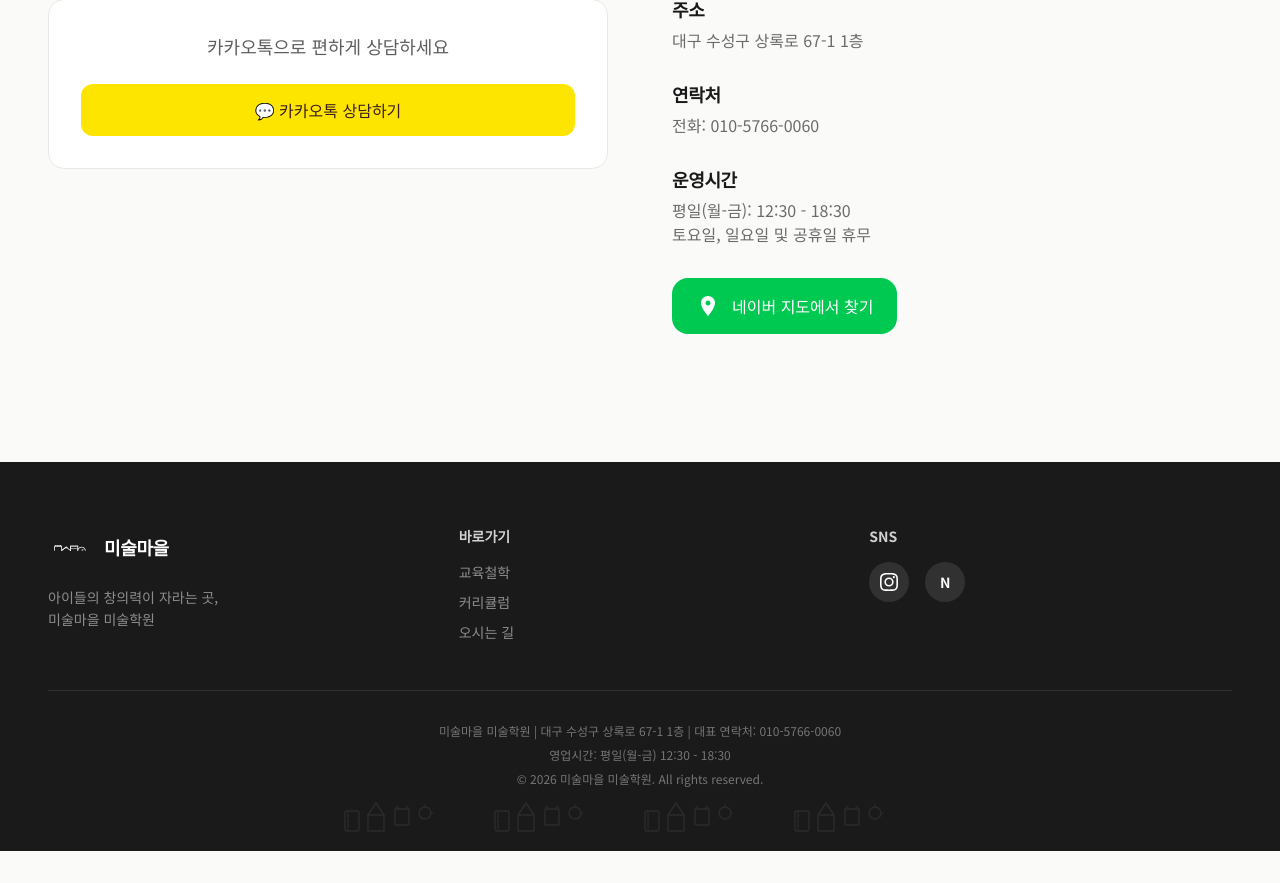
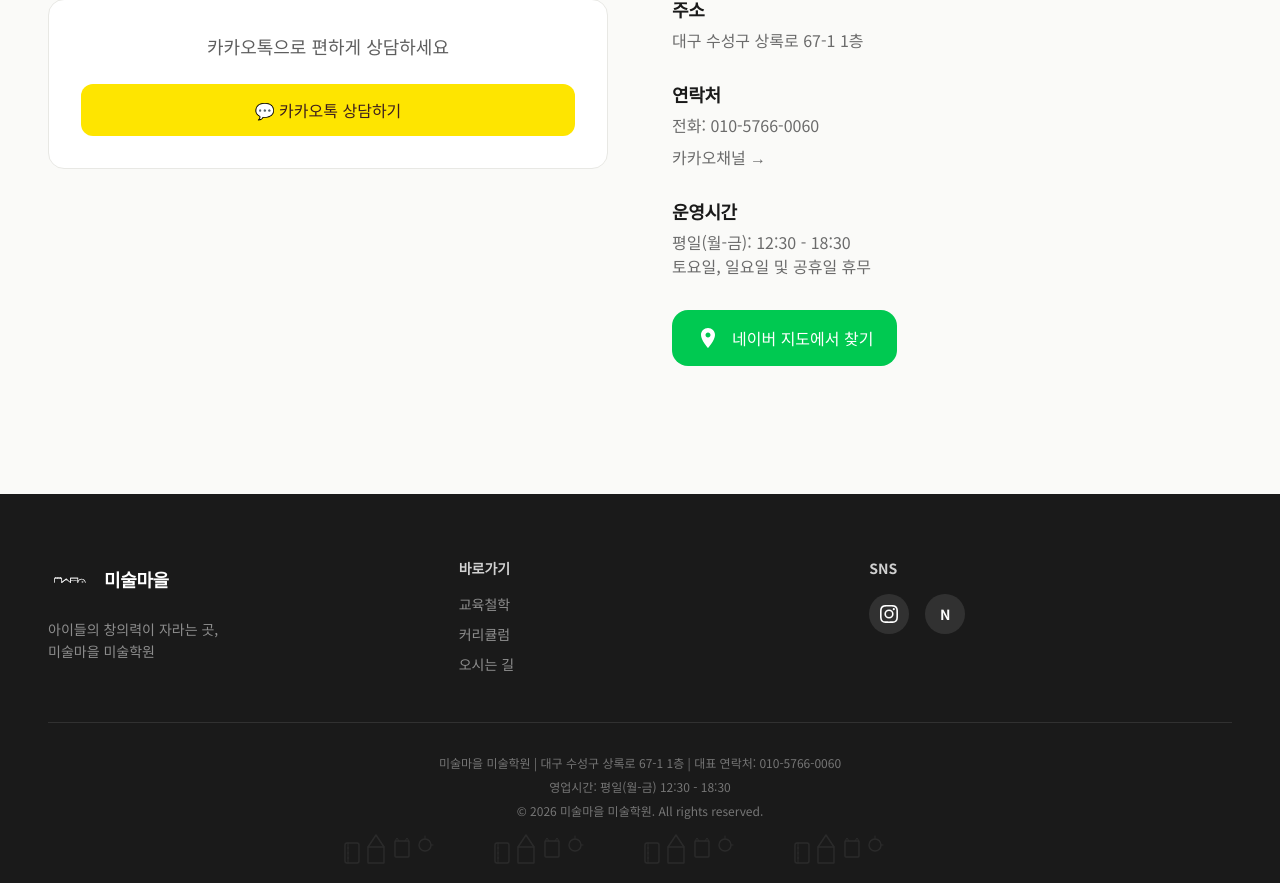
Before and after one commit to minhanee-art/arttown_official, a Next.js app: page / in a window 1280 px wide. Shown: the part 5236-6119 px from the top of the page. Before the commit the page ends 6087 px from the top, so only its background shows below. Built offline with nearby package versions, Linux system fonts and the light colour scheme.

Commit message:
feat: 연락처 아래 카카오채널 링크 추가
https://claude.ai/code/session_012Yun5Vb8gsWfYCmUgyDf5N

```diff
--- a/src/app/page.tsx
+++ b/src/app/page.tsx
@@ -782,6 +782,14 @@ function Contact() {
                 <p className="text-text-secondary">
                   전화: 010-5766-0060
                 </p>
+                <a
+                  href="http://pf.kakao.com/_mMxlJC"
+                  target="_blank"
+                  rel="noopener noreferrer"
+                  className="inline-block mt-2 text-text-secondary hover:text-foreground transition-colors"
+                >
+                  카카오채널 →
+                </a>
               </div>
               <div>
                 <h3 className="heading-section text-lg mb-2">운영시간</h3>
```
